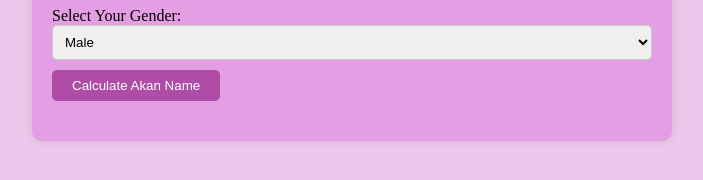
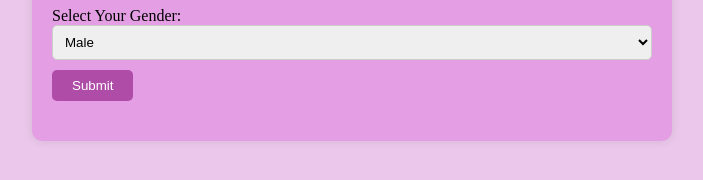
Before and after one commit to Chastyne/akan-name-calculator, a plain HTML site: page index.html in a window 1280 px wide. Shown: the part 162-342 px from the top of the page, without its empty margins (288-991 px from the left). Drawn offline with Linux system fonts and the light colour scheme.

Commit message:
Submit button

```diff
--- a/index.html
+++ b/index.html
@@ -19,7 +19,7 @@
                 <option value="female">Female</option>
             </select>
             <br>
-            <button type="submit">Calculate Akan Name</button>
+            <button type="submit">Submit</button>
         </form>
         <div id="result"></div>
     </div>
```
